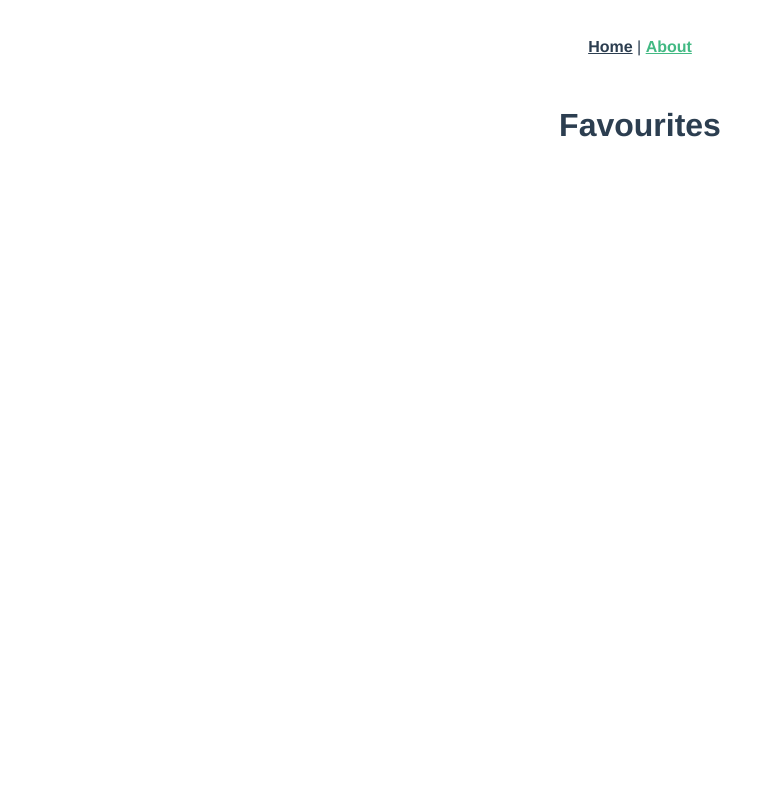
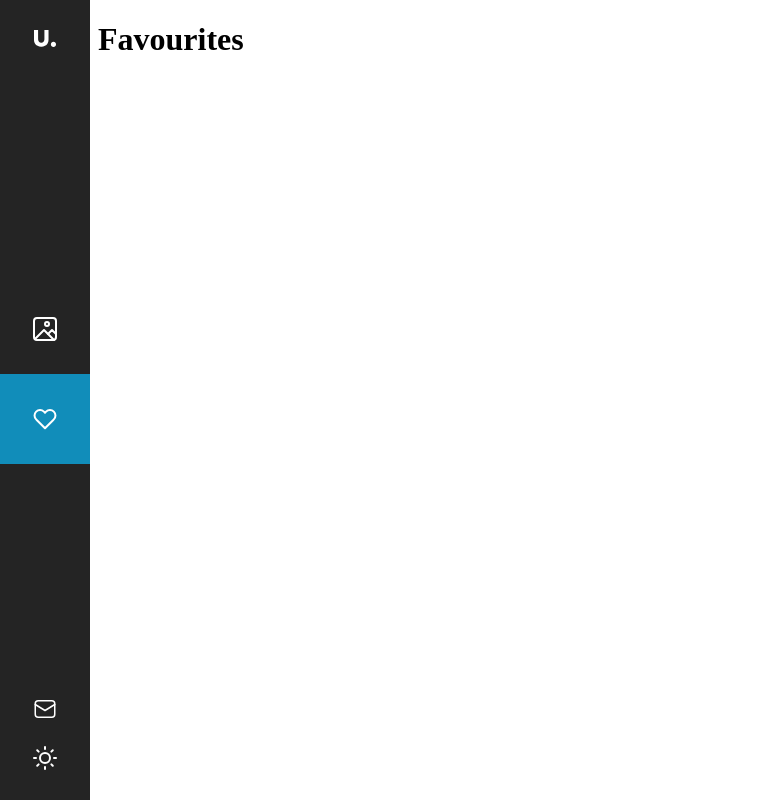
Before and after one commit to ignassta/vue-photo-gallery, a Vue app: page /#/favourites in a window 1280 px wide. Shown: the whole page, without its empty margins (0-783 px from the left). Built offline with nearby package versions, Linux system fonts and the light colour scheme.

Commit message:
navigation bar

```diff
--- a/src/App.vue
+++ b/src/App.vue
@@ -1,30 +1,17 @@
 <template>
-  <div id="nav">
-    <router-link to="/">Home</router-link> |
-    <router-link to="/favourites">About</router-link>
-  </div>
+  <navigation-bar></navigation-bar>
   <router-view/>
 </template>
 
 <style lang="scss">
-#app {
-  font-family: Avenir, Helvetica, Arial, sans-serif;
-  -webkit-font-smoothing: antialiased;
-  -moz-osx-font-smoothing: grayscale;
-  text-align: center;
-  color: #2c3e50;
-}
 
-#nav {
-  padding: 30px;
+</style>
 
-  a {
-    font-weight: bold;
-    color: #2c3e50;
-
-    &.router-link-exact-active {
-      color: #42b983;
-    }
+<script>
+import NavigationBar from './components/NavigationBar'
+export default {
+  components: {
+    NavigationBar
   }
 }
-</style>
+</script>
--- /dev/null
+++ b/src/assets/style/reset.scss
@@ -0,0 +1,7 @@
+button {
+  background-color: unset;
+  border: unset;
+  &:focus {
+    outline: none;
+  }
+}
--- /dev/null
+++ b/src/components/NavigationBar.vue
@@ -0,0 +1,101 @@
+<template>
+<div class="navigation-bar">
+  <div class="logo-holder">
+    <router-link to="/">
+      <img src="../assets/icons/LOGO--SMALL.svg" alt="logo">
+    </router-link>
+  </div>
+  <div class="nav-holder">
+    <router-link to="/" class="home-link"/>
+    <router-link to="/favourites" class="favourites-link"/>
+  </div>
+  <div class="preferences-holder">
+    <button type="button" class="subscribe-btn"></button>
+    <button type="button" class="color-mode-btn"></button>
+  </div>
+</div>
+</template>
+
+<script>
+export default {
+  name: 'NavigationBar'
+}
+</script>
+
+<style lang="scss">
+  @import '../assets/style/reset';
+  @import '../assets/style/variables';
+  @mixin btn-style {
+    position: relative;
+    transition: all .3s;
+    &:after {
+      position: absolute;
+      content: '';
+      width: 24px;
+      height: 24px;
+      filter: invert(100%);
+      top: calc(50% - 12px);
+      left: calc(50% - 12px);
+    }
+    &:hover {
+      cursor: pointer;
+    }
+  }
+  .navigation-bar {
+    position: fixed;
+    top: 0;
+    left: 0;
+    width: 90px;
+    height: 100vh;
+    background-color: $color1;
+    display: flex;
+    flex-direction: column;
+    justify-content: space-between;
+    .logo-holder {
+      padding-top: 30px;
+      margin: 0 auto;
+    }
+    .nav-holder {
+      display: flex;
+      flex-direction: column;
+      a {
+        width: 100%;
+        padding-bottom: 100%;
+        @include btn-style;
+      }
+      a.router-link-active {
+        background-color: $color5;
+      }
+      a.home-link {
+        &:after {
+          background-image: url('../assets/icons/picture.svg');
+        }
+      }
+      a.favourites-link {
+        &:after {
+          background-image: url('../assets/icons/heart.svg');
+        }
+      }
+    }
+    .preferences-holder {
+      display: flex;
+      flex-direction: column;
+      padding-bottom: 30px;
+      button {
+        height: 24px;
+        @include btn-style;
+      }
+      button.subscribe-btn {
+        margin-bottom: 25px;
+        &:after {
+          background-image: url('../assets/icons/letter.svg');
+        }
+      }
+      button.color-mode-btn {
+        &:after {
+          background-image: url('../assets/icons/sun.svg');
+        }
+      }
+    }
+  }
+</style>
--- a/src/views/Favourites.vue
+++ b/src/views/Favourites.vue
@@ -3,3 +3,9 @@
     <h1>Favourites</h1>
   </div>
 </template>
+
+<style lang="scss">
+  .favourites {
+    padding-left: 90px;
+  }
+</style>
--- a/src/views/Home.vue
+++ b/src/views/Home.vue
@@ -1,8 +1,14 @@
 <template>
-    <div class="home">
-        <h1>Home</h1>
-    </div>
+  <div class="home">
+    <h1>Home</h1>
+  </div>
 </template>
+
+<style lang="scss">
+  .home {
+    padding-left: 90px;
+  }
+</style>
 
 <script>
 export default {
```
Also changed, not shown: src/assets/icons/LOGO--SMALL.svg (added), src/assets/icons/sun.svg.
